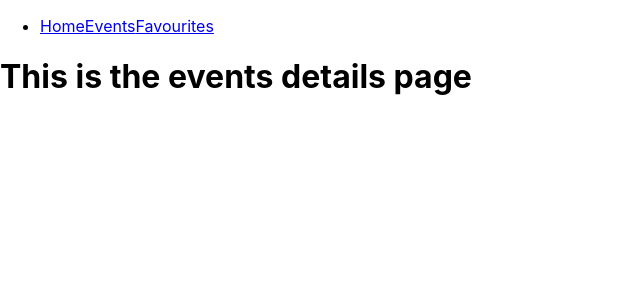
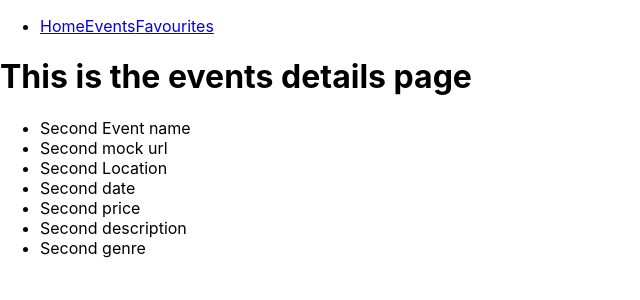
Before and after one commit to amrochewschappies/Dragonfly, a React (Create React App) app in the folder dragonfly/: page /event/1 in a window 1280 px wide. Shown: the top 300 px of the page, without its empty margins (0-640 px from the left). Built offline with nearby package versions, Linux system fonts and the light colour scheme.

Commit message:
Event Detail Page

```diff
--- a/dragonfly/src/pages/EventDetailsPage.jsx
+++ b/dragonfly/src/pages/EventDetailsPage.jsx
@@ -9,25 +9,22 @@ function EventDetailsPage() {
 
   useEffect(() => {
     if (eventID){
-      setSelectedEvent(EventData[eventID]);
-      console.log(EventData[eventID]);
-      //console.log(selectedEvent);
+      setSelectedEvent(EventData[parseInt(eventID)]);
     }
   }, [eventID])
-
 
   return (
     <div>
       <h1>This is the events details page</h1>
-      {/* <ul>
-        {selectedEvent.map((detail) => {
-          return (
-            <li>
-              {detail}
-            </li>
-          )
-        })}
-      </ul> */}
+      <ul>
+        <li>{selectedEvent.name}</li>
+        <li>{selectedEvent.image}</li>
+        <li>{selectedEvent.location}</li>
+        <li>{selectedEvent.date}</li>
+        <li>{selectedEvent.price}</li>
+        <li>{selectedEvent.description}</li>
+        <li>{selectedEvent.genre}</li>
+      </ul>
 
     </div>
   )
```
